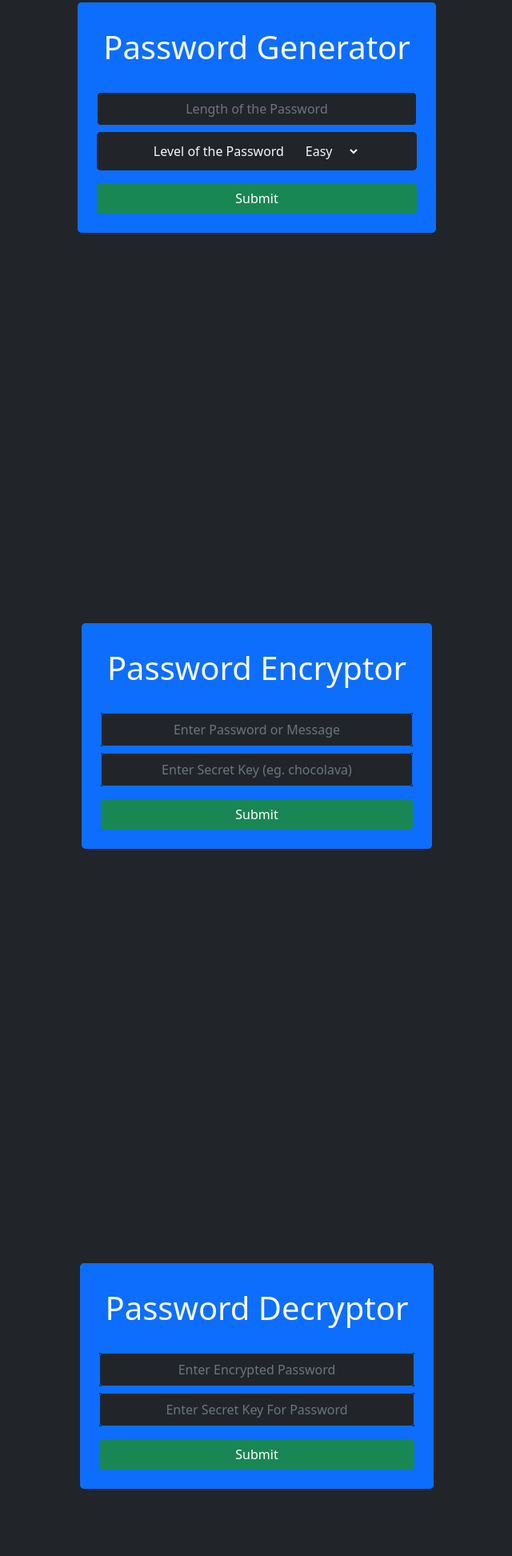
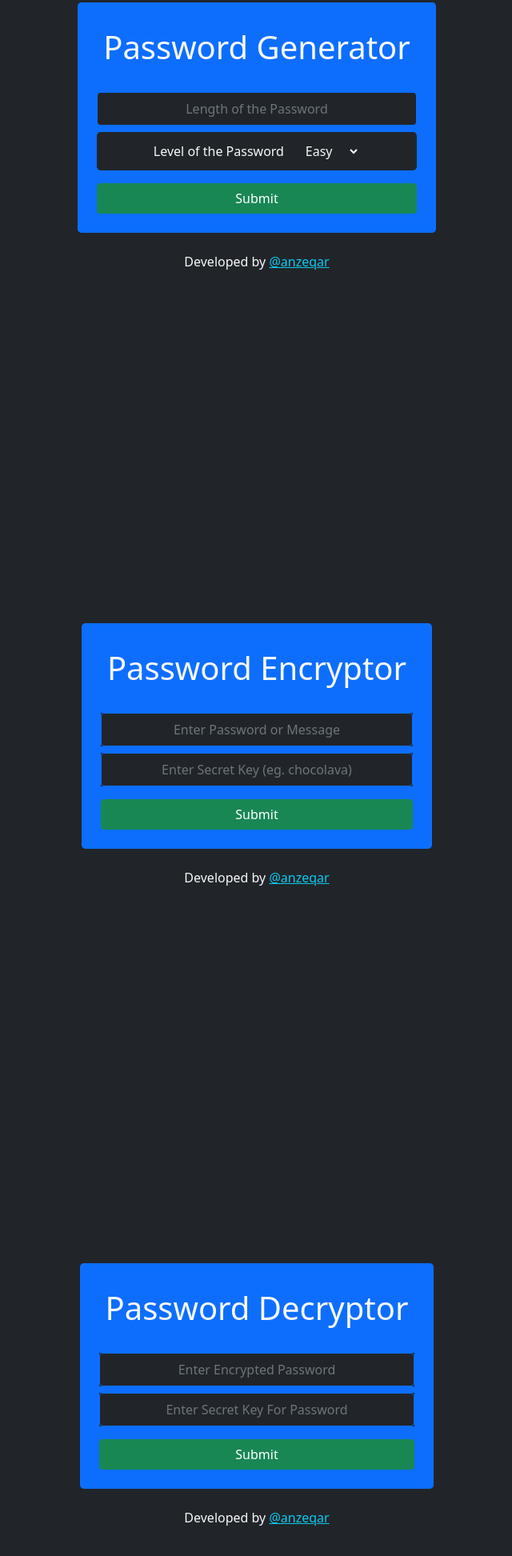
Before and after one commit to anzeqar/password-generator-with-enryptor-and-decryptor, a plain HTML site: page index.html in a window 1280 px wide. Shown: the part 205-2150 px from the top of the page at 80% size, without its empty margins (319-959 px from the left). Drawn offline with nearby package versions, Linux system fonts and the light colour scheme.

Commit message:
added footer

```diff
--- a/index.html
+++ b/index.html
@@ -199,7 +199,16 @@
           </form>
         </div>
       </div>
+      <div class="footer">
+        <p class="text-light text-center" style="text-align: center">
+          Developed by
+          <a href="https://github.com/anzeqar" class="link-info" target="_blank"
+            >@anzeqar</a
+          >
+        </p>
+      </div>
     </div>
+
     <div class="container section" id="section-encryptor">
       <div
         class="
@@ -273,6 +282,14 @@
             ></div>
           </form>
         </div>
+      </div>
+      <div class="footer">
+        <p class="text-light text-center" style="text-align: center">
+          Developed by
+          <a href="https://github.com/anzeqar" class="link-info" target="_blank"
+            >@anzeqar</a
+          >
+        </p>
       </div>
     </div>
     <div class="container section" id="section-decryptor">
@@ -349,7 +366,16 @@
           </form>
         </div>
       </div>
+      <div class="footer">
+        <p class="text-light text-center" style="text-align: center">
+          Developed by
+          <a href="https://github.com/anzeqar" class="link-info" target="_blank"
+            >@anzeqar</a
+          >
+        </p>
+      </div>
     </div>
+
     <script
       src="https://code.jquery.com/jquery-3.6.0.slim.min.js"
       integrity="sha256-u7e5khyithlIdTpu22PHhENmPcRdFiHRjhAuHcs05RI="
--- a/script.js
+++ b/script.js
@@ -199,7 +199,7 @@ decryptorRequest.addEventListener("click", (e) => {
 
       `;
     setTimeout(() => {
-      generatedEncryption.innerHTML = "";
+      generatedDecryption.innerHTML = "";
     }, 2000);
     return;
   } else {
```
